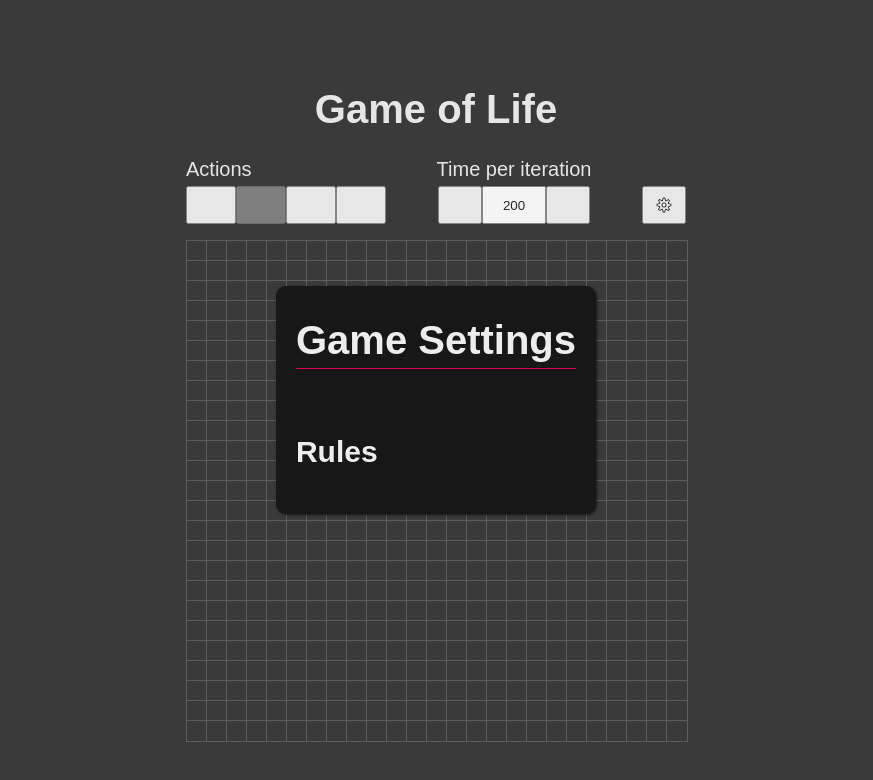
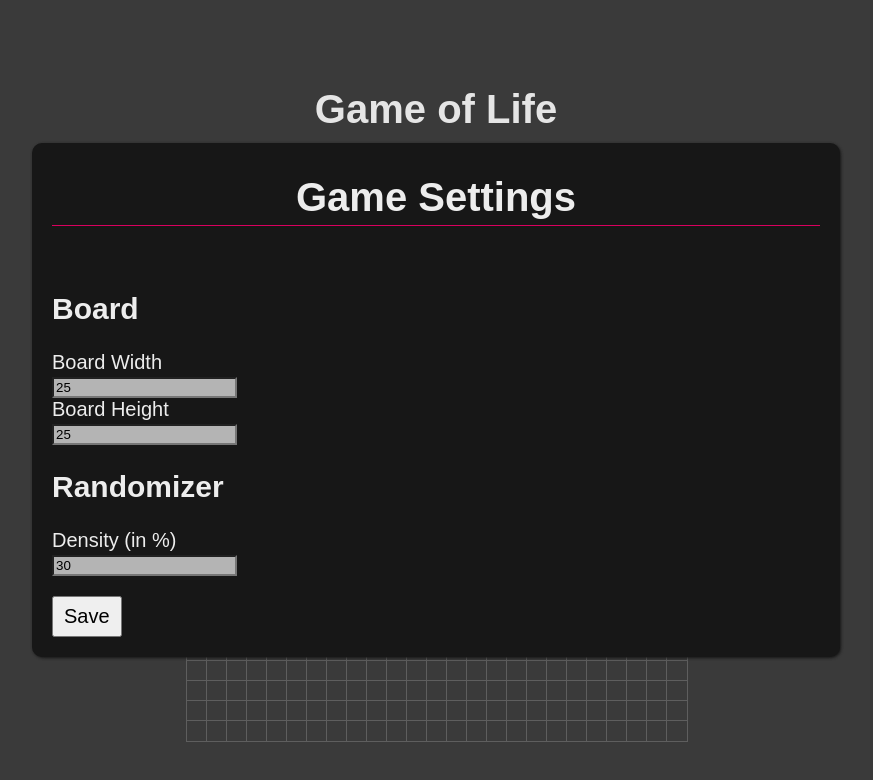
Before and after one commit to sschwei1/game-of-life, a React (Vite) app: page / in a window 1280 px wide. Both pictures are taken after a click on the button 868 px from the left and 205 px from the top of the page. Shown: the top 780 px of the page, without its empty margins (204-1077 px from the left). Built offline with nearby package versions, Linux system fonts and the light colour scheme; some icons are missing.

Commit message:
Add some settings + refactor some basics

```diff
--- a/src/components/game/Cell.tsx
+++ b/src/components/game/Cell.tsx
@@ -4,31 +4,29 @@ import classNames from 'classnames';
 interface CellProps {
   value: boolean;
   position: number;
+  cellDragValue: React.MutableRefObject<boolean>;
   updateCell: (newVal: boolean, position: number) => void
 }
 
-let currentDragValue = true;
-
-const Cell = ({value, position, updateCell}: CellProps) => {
+const Cell = ({value, position, cellDragValue, updateCell}: CellProps) => {
   const cellClasses = classNames({
     'cell': true,
     'active': value
   });
 
   const handleCellMouseDown = () => {
-    currentDragValue = !value;
-    updateCell(currentDragValue, position);
+    cellDragValue.current = !cellDragValue.current;
+    updateCell(cellDragValue.current, position);
   }
 
   const handleCellMouseOver = (event: MouseEvent<HTMLDivElement>) => {
     if(event.buttons !== 1) return;
 
-    updateCell(currentDragValue, position);
+    updateCell(cellDragValue.current, position);
   }
 
   return (
     <div
-      // style={{width: '50px', height:'50px'}}
       className={cellClasses}
       draggable={false}
       onMouseDown={handleCellMouseDown}
--- a/src/components/game/CellContainer.tsx
+++ b/src/components/game/CellContainer.tsx
@@ -1,4 +1,4 @@
-import React from 'react';
+import React, { useRef } from 'react';
 import {CSSProperties, useMemo} from 'react';
 import Cell from './Cell';
 
@@ -19,6 +19,8 @@ const CellContainer = ({cells, width, height, updateCell}: CellContainerProps) =
     gridTemplateRows: `repeat(${height}, 1fr)`
   }), [height, width]);
 
+  const cellDragValue = useRef<boolean>(false);
+
   return cellsMatchDimension ? (
     <div
       className='cell-container'
@@ -31,6 +33,7 @@ const CellContainer = ({cells, width, height, updateCell}: CellContainerProps) =
             value={val}
             position={index}
             updateCell={updateCell}
+            cellDragValue={cellDragValue}
           />
         ))
       }
--- a/src/components/game/controlPanel/ControlPanel.tsx
+++ b/src/components/game/controlPanel/ControlPanel.tsx
@@ -100,7 +100,10 @@ const ControlPanel = ({
       </ControlElement>
 
       <ControlElement>
-        <GameSettings />
+        <GameSettings
+          gameOption={gameOptions}
+          updateGameOptions={updateGameOptions}
+        />
       </ControlElement>
     </div>
   );
--- /dev/null
+++ b/src/components/game/controlPanel/Input.tsx
@@ -0,0 +1,24 @@
+import React from 'react';
+
+type onChangeFuncType = (value: string) => void
+
+interface InputProps {
+  label?: string;
+  value: string;
+  onChange?: onChangeFuncType;
+  isDirty?: boolean;
+}
+
+const Input = ({label, value, onChange, isDirty = false}: InputProps) => {
+  return (
+    <div>
+      { label && <div>{label}</div> }
+      <input
+        value={value}
+        className={isDirty ? 'dirt' : 'clean'}
+        onChange={(evt) => { if(onChange) onChange(evt?.target?.value)}} />
+    </div>
+  );
+}
+
+export default Input;
--- a/src/components/game/controlPanel/SpeedSelector.tsx
+++ b/src/components/game/controlPanel/SpeedSelector.tsx
@@ -38,20 +38,20 @@ const SpeedSelector = ({handleUpdateSpeed, speed}: SpeedSelectorProps) => {
   return (
     <div className='speed-selector'>
       <button
-        disabled={speed.value === speed.max}
-        onClick={handleSpeedUp}
+        disabled={speed.value === speed.min}
+        onClick={handleSpeedDown}
       >
-        <IoAdd />
+        <IoRemove />
       </button>
       <input
         value={speed.value}
         onChange={handleSpeedChange}
       />
       <button
-        disabled={speed.value === speed.min}
-        onClick={handleSpeedDown}
+        disabled={speed.value === speed.max}
+        onClick={handleSpeedUp}
       >
-        <IoRemove />
+        <IoAdd />
       </button>
     </div>
   );
--- a/src/components/game/controlPanel/gameSettings/GameSettings.tsx
+++ b/src/components/game/controlPanel/gameSettings/GameSettings.tsx
@@ -1,10 +1,25 @@
-import React, {useState} from 'react';
+import React, {useEffect, useState} from 'react';
 import { CiSettings } from 'react-icons/ci';
 import Modal from '../../../modal';
-import SettingSection from "./SettingSection";
+import { GameOptions } from '../../Game';
+import BoardSection from "./settingSections/BoardSection";
+import RuleSection from "./settingSections/RuleSection";
+import RandomizerSection from "./settingSections/RandomizerSection";
 
-const GameSettings = () => {
+interface GameSettingsProps {
+  gameOption: GameOptions;
+  updateGameOptions: React.Dispatch<React.SetStateAction<GameOptions>>;
+}
+
+const GameSettings = ({gameOption, updateGameOptions}: GameSettingsProps) => {
   const [isModalOpen, setIsModalOpen] = useState(false);
+  const [modGameOptions, setModGameOptions] = useState(gameOption);
+
+  useEffect(() => {
+    if(!isModalOpen) return;
+
+    setModGameOptions(gameOption);
+  }, [isModalOpen, gameOption]);
 
   const handleOpenModal = () => {
     setIsModalOpen(true);
@@ -12,6 +27,15 @@ const GameSettings = () => {
 
   const handleModalClose = () => {
     setIsModalOpen(false);
+  }
+
+  const handleUpdateGameSettings = () => {
+    updateGameOptions(modGameOptions);
+    handleModalClose();
+  }
+
+  const handleFormChange = (newModGameOptions: Partial<GameOptions>) => {
+    setModGameOptions({...modGameOptions, ...newModGameOptions});
   }
 
   return (
@@ -25,9 +49,21 @@ const GameSettings = () => {
         title={'Game Settings'}
         innerClasses={['setting-modal']}
       >
-        <SettingSection title='Rules'>
+        <BoardSection
+          originalOptions={gameOption}
+          modOptions={modGameOptions}
+          handleChange={handleFormChange}
+        />
+        {/*<RuleSection />*/}
+        <RandomizerSection
+          originalOptions={gameOption}
+          modOptions={modGameOptions}
+          handleChange={handleFormChange}
+        />
 
-        </SettingSection>
+        <button className='submit' onClick={handleUpdateGameSettings}>
+          Save
+        </button>
       </Modal>
     </>
   )
--- /dev/null
+++ b/src/components/game/controlPanel/gameSettings/settingSections/BoardSection.tsx
@@ -0,0 +1,56 @@
+import SettingSection from "../SettingSection";
+import Input from "../../Input";
+import React from "react";
+import { GameOptions } from "../../../Game";
+
+interface BoardSectionProps {
+  originalOptions: GameOptions;
+  modOptions: GameOptions;
+  handleChange: (newModGameOptions: Partial<GameOptions>) => void;
+}
+
+const clamp = (num: number, min: number, max: number): number => {
+  return Math.min(Math.max(num, min), max);
+}
+
+const BoardSection = ({originalOptions, modOptions, handleChange}: BoardSectionProps) => {
+  const updateBoardWidth = (newVal: string) => {
+    const newNum = clamp(Number(newVal), 1, 50);
+
+    if(isNaN(newNum)) {
+      return;
+    }
+
+    handleChange({width: newNum});
+  }
+
+  const updateBoardHeight = (newVal: string) => {
+    const newNum = clamp(Number(newVal), 1, 50);
+
+    if(isNaN(newNum)) {
+      return;
+    }
+
+    handleChange({height: newNum});
+  }
+
+  return (
+    <SettingSection title='Board'>
+      <Input
+        label="Board Width"
+        value={String(modOptions.width)}
+        onChange={updateBoardWidth}
+        isDirty={originalOptions.width !== modOptions.width}
+      />
+
+      <Input
+        label="Board Height"
+        value={String(modOptions.height)}
+        onChange={updateBoardHeight}
+        isDirty={originalOptions.height !== modOptions.height}
+      />
+    </SettingSection>
+  );
+}
+
+export default BoardSection;
--- /dev/null
+++ b/src/components/game/controlPanel/gameSettings/settingSections/RandomizerSection.tsx
@@ -0,0 +1,39 @@
+import SettingSection from "../SettingSection";
+import React from "react";
+import {GameOptions} from "../../../Game";
+import Input from "../../Input";
+
+interface RandomizerSectionProps {
+  originalOptions: GameOptions;
+  modOptions: GameOptions;
+  handleChange: (newModGameOptions: Partial<GameOptions>) => void;
+}
+
+const clamp = (num: number, min: number, max: number): number => {
+  return Math.min(Math.max(num, min), max);
+}
+
+const RandomizerSection = ({originalOptions, modOptions, handleChange}: RandomizerSectionProps) => {
+  const updateRandomizer = (newVal: string) => {
+    const newNumber = clamp(Number(newVal), 0, 100);
+
+    if(isNaN(newNumber)) {
+      return;
+    }
+
+    handleChange({randomizerDensity: newNumber/100});
+  }
+
+  return (
+    <SettingSection title="Randomizer">
+      <Input
+        label="Density (in %)"
+        value={String(modOptions.randomizerDensity * 100)}
+        onChange={updateRandomizer}
+        isDirty={originalOptions.randomizerDensity !== modOptions.randomizerDensity}
+      />
+    </SettingSection>
+  )
+}
+
+export default RandomizerSection;
--- /dev/null
+++ b/src/components/game/controlPanel/gameSettings/settingSections/RuleSection.tsx
@@ -0,0 +1,12 @@
+import SettingSection from "../SettingSection";
+import React from "react";
+
+const RuleSection = () => {
+  return (
+    <SettingSection title="Rules">
+
+    </SettingSection>
+  );
+}
+
+export default RuleSection;
--- a/src/styles/modal.less
+++ b/src/styles/modal.less
@@ -23,6 +23,7 @@
     border-radius: 10px;
     box-shadow: 1px 1px 3px @col-dark;
     max-width: calc(95% - 40px);
+    min-width: 60%;
     padding: 5px 20px;
 
     h1 {
@@ -39,6 +40,11 @@
       overflow: auto;
       max-width: 100%;
       width: 100%;
+      flex-grow: 1;
+
+      button {
+        height: auto;
+      }
     }
   }
 }
--- a/src/styles/setting-modal.less
+++ b/src/styles/setting-modal.less
@@ -4,4 +4,16 @@
       text-align: left;
     }
   }
+
+  .dirty {
+
+  }
+
+  .clean {
+    background: #b4b4b4;
+  }
+
+  .submit {
+    margin-top: 20px;
+  }
 }
```
Also changed, not shown: 1 other file (tests, documents, lock files or other folders).
